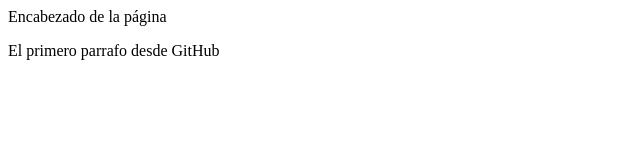
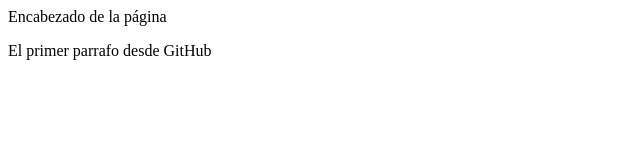
Before and after one commit to Carlos-1193/GitPrueba2, a plain HTML site: page index.html in a window 1280 px wide. Shown: the full height of the page, 0-640 px from the left. Drawn offline with Linux system fonts and the light colour scheme.

Commit message:
Update index.html

```diff
--- a/index.html
+++ b/index.html
@@ -9,7 +9,7 @@
 <body>
     <header>Encabezado de la página</header>
     <section>
-        <p>El primero parrafo desde GitHub</p>
+        <p>El primer parrafo desde GitHub</p>
     </section>
 
 </body>
```
